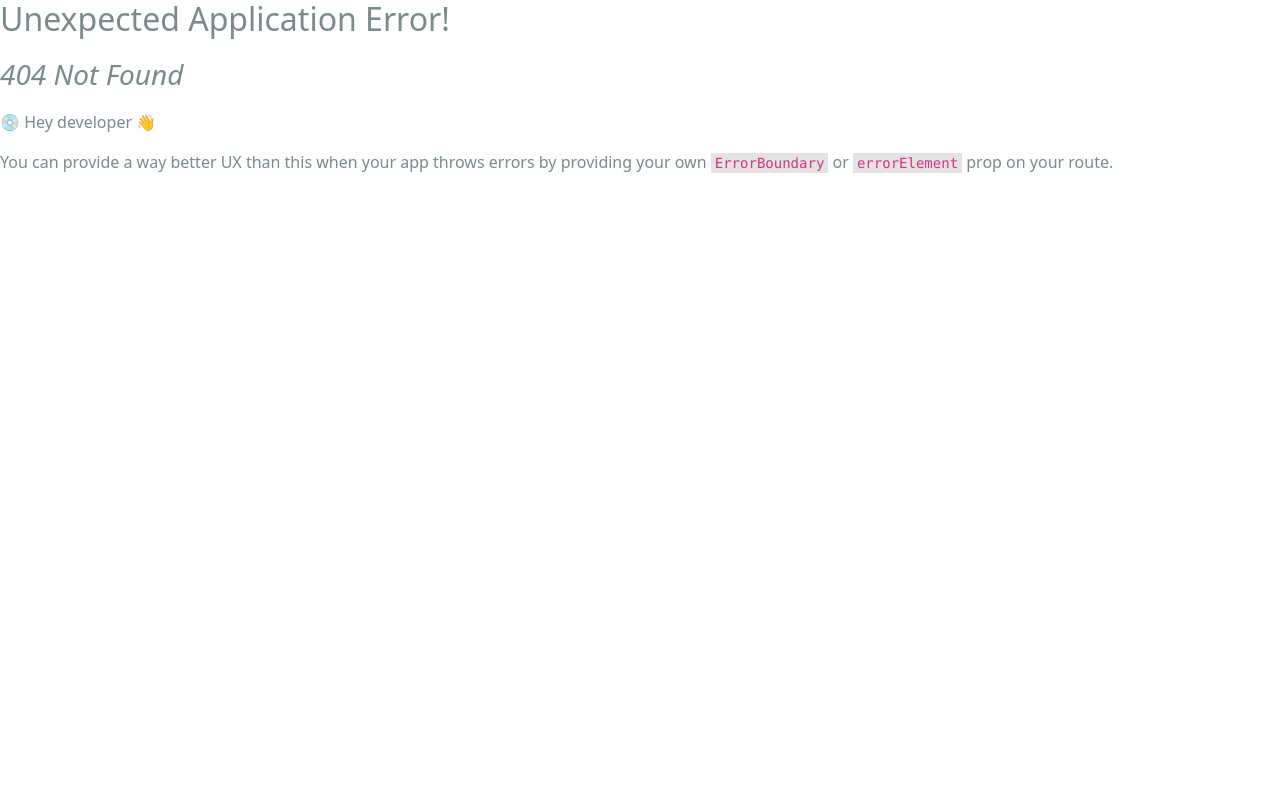
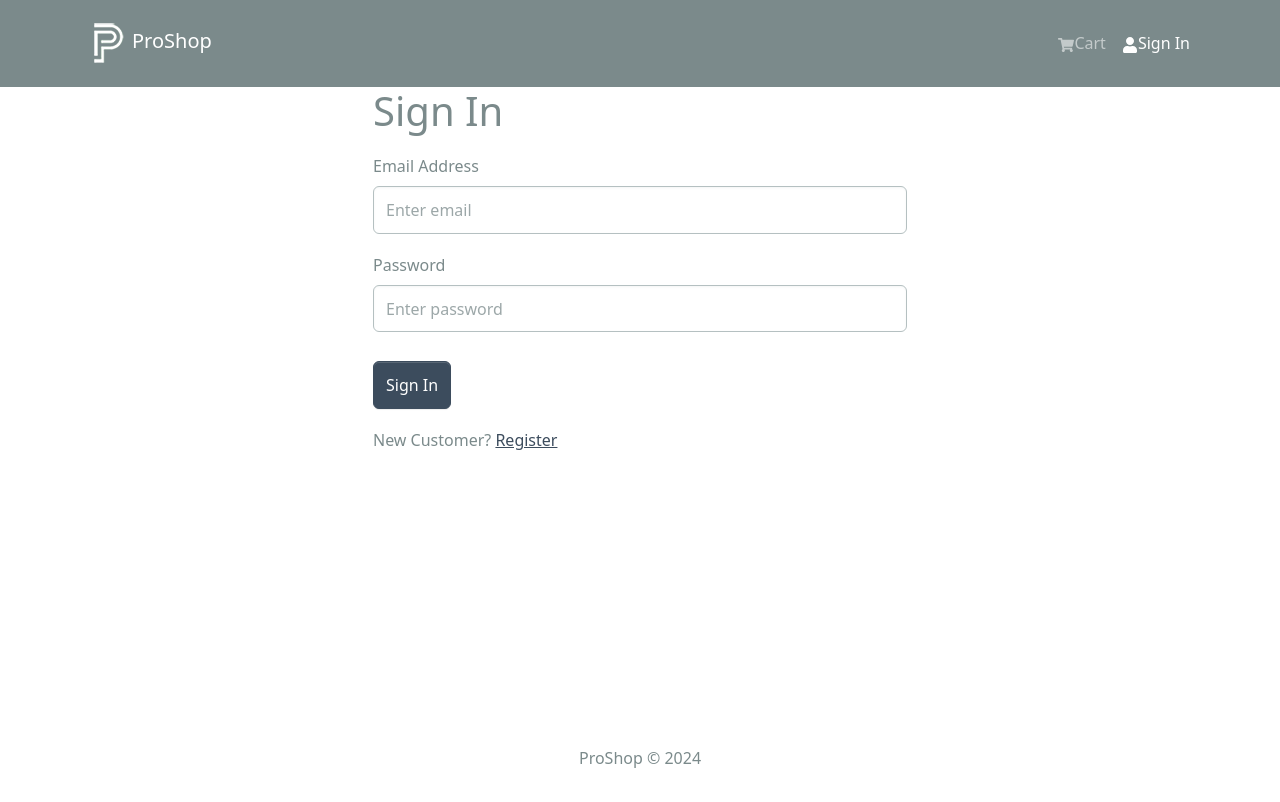
Before and after one commit to HAWKZ4/ProShop, a React (Create React App) app in the folder frontend/: page /login in a window 1280 px wide. Before the commit this address had no page. Shown: the top 802 px of the page. Built offline with nearby package versions, Linux system fonts and the light colour scheme; the HTML template or start-up script is replaced by a standard one.

Commit message:
feat: - Add LoginScreen component to manage login - Impelement FormContainer compoenent to handle the form size according to devices

```diff
--- /dev/null
+++ b/frontend/src/components/FormContainer.jsx
@@ -0,0 +1,15 @@
+import { Container, Row, Col } from "react-bootstrap";
+
+const FormContainer = ({ children }) => {
+  return (
+    <Container>
+      <Row className="justify-content-md-center">
+        <Col xs={12} md={6}>
+          {children}
+        </Col>
+      </Row>
+    </Container>
+  );
+};
+
+export default FormContainer;
--- a/frontend/src/index.js
+++ b/frontend/src/index.js
@@ -14,6 +14,7 @@
 import HomeScreen from "./screens/HomeScreen";
 import ProductScreen from "./screens/ProductScreen";
 import CartScreen from "./screens/CartScreen";
+import LoginScreen from "./screens/LoginScreen";
 
 const router = createBrowserRouter(
   createRoutesFromElements(
@@ -21,6 +22,7 @@
       <Route index element={<HomeScreen />} />
       <Route path="/product/:id" element={<ProductScreen />} />
       <Route path="/cart" element={<CartScreen />} />
+      <Route path="/login" element={<LoginScreen />} />
     </Route>
   )
 );
--- /dev/null
+++ b/frontend/src/screens/LoginScreen.jsx
@@ -0,0 +1,54 @@
+import { useState } from "react";
+import { Link } from "react-router-dom";
+import { Form, Button, Row, Col } from "react-bootstrap";
+import FormContainer from "../components/FormContainer";
+
+const LoginScreen = () => {
+  const [email, setEmail] = useState("");
+  const [password, setPassword] = useState("");
+
+  const submitHandler = (e) => {
+    e.preventDefault();
+    console.log("Submited");
+  };
+
+  return (
+    <FormContainer>
+      <h1>Sign In</h1>
+
+      <Form onSubmit={submitHandler}>
+        <Form.Group controlId="email" className="my-3">
+          <Form.Label>Email Address</Form.Label>
+          <Form.Control
+            type="email"
+            placeholder="Enter email"
+            value={email}
+            onChange={(e) => setEmail(e.target.value)}
+          ></Form.Control>
+        </Form.Group>
+
+        <Form.Group controlId="password" className="my-3">
+          <Form.Label>Password</Form.Label>
+          <Form.Control
+            type="password"
+            placeholder="Enter password"
+            value={password}
+            onChange={(e) => setPassword(e.target.value)}
+          ></Form.Control>
+        </Form.Group>
+
+        <Button type="submit" variant="primary" className="mt-2">
+          Sign In
+        </Button>
+      </Form>
+
+      <Row className="py-3">
+        <Col>
+          New Customer? <Link to="/register">Register</Link>
+        </Col>
+      </Row>
+    </FormContainer>
+  );
+};
+
+export default LoginScreen;
```
